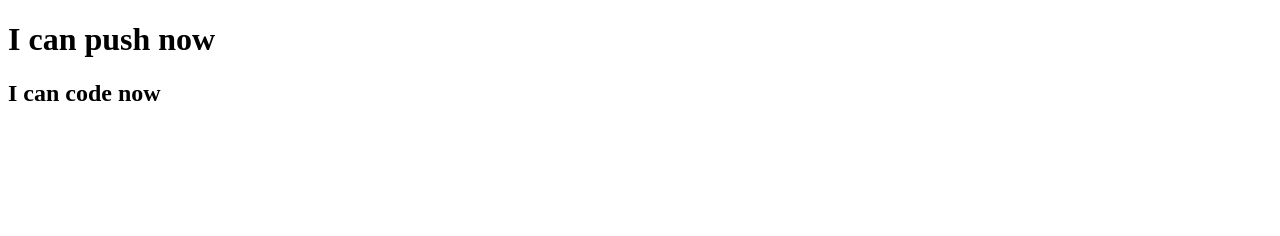
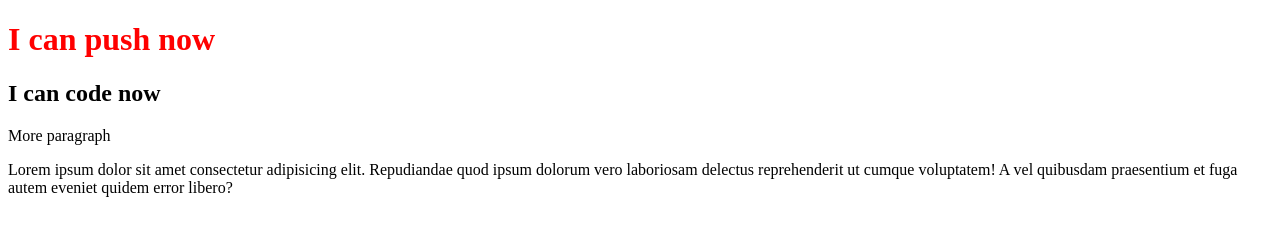
Before and after one commit to cbHasib/my-second-repo, a plain HTML site: page index.html in a window 1280 px wide. Drawn offline with Linux system fonts and the light colour scheme.

Commit message:
added css folder and style.css

```diff
--- /dev/null
+++ b/css/style.css
@@ -0,0 +1,3 @@
+h1{
+    color: red;
+}
--- a/index.html
+++ b/index.html
@@ -4,10 +4,13 @@
     <meta charset="UTF-8">
     <meta http-equiv="X-UA-Compatible" content="IE=edge">
     <meta name="viewport" content="width=device-width, initial-scale=1.0">
+    <link rel="stylesheet" href="css/style.css">
     <title>My Second GitHub Repo</title>
 </head>
 <body>
     <h1>I can push now</h1>
     <h2>I can code now</h2>
+    <p>More paragraph</p>
+    <p>Lorem ipsum dolor sit amet consectetur adipisicing elit. Repudiandae quod ipsum dolorum vero laboriosam delectus reprehenderit ut cumque voluptatem! A vel quibusdam praesentium et fuga autem eveniet quidem error libero?</p>
 </body>
 </html>
```
